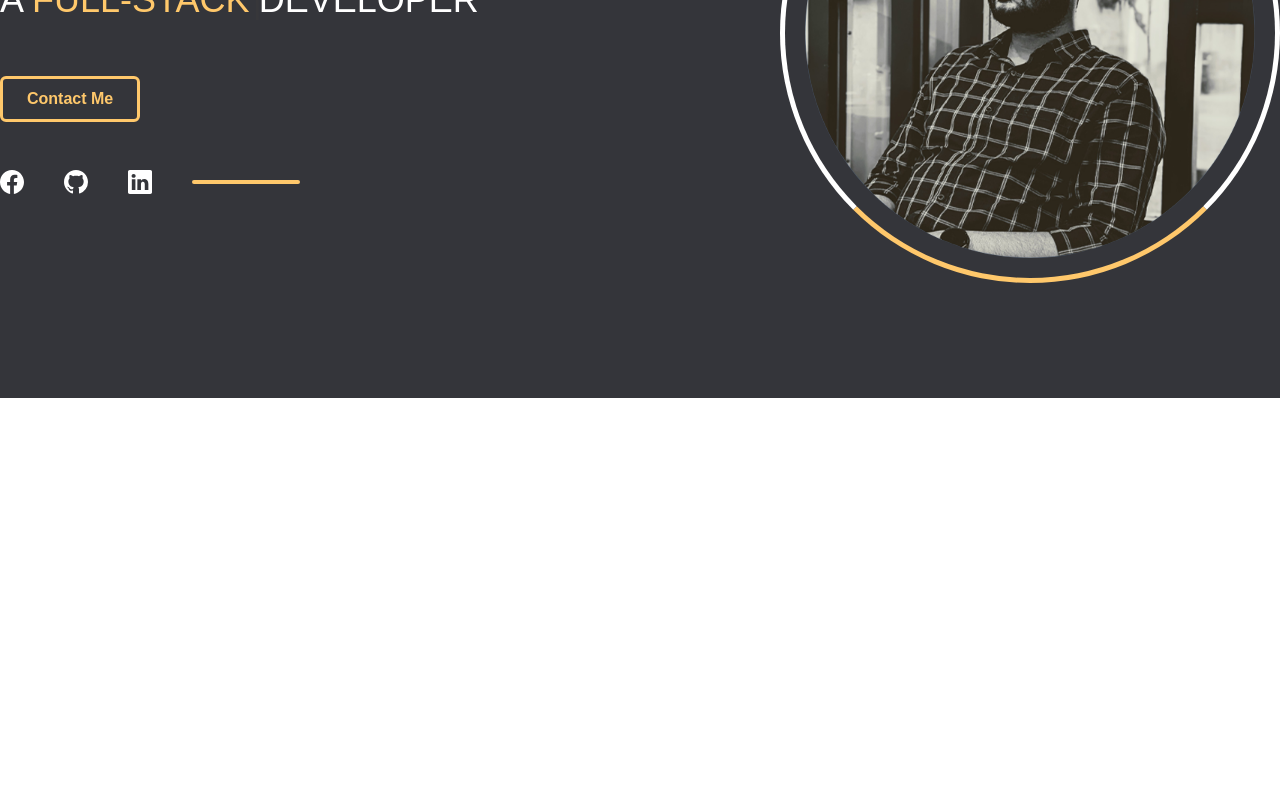
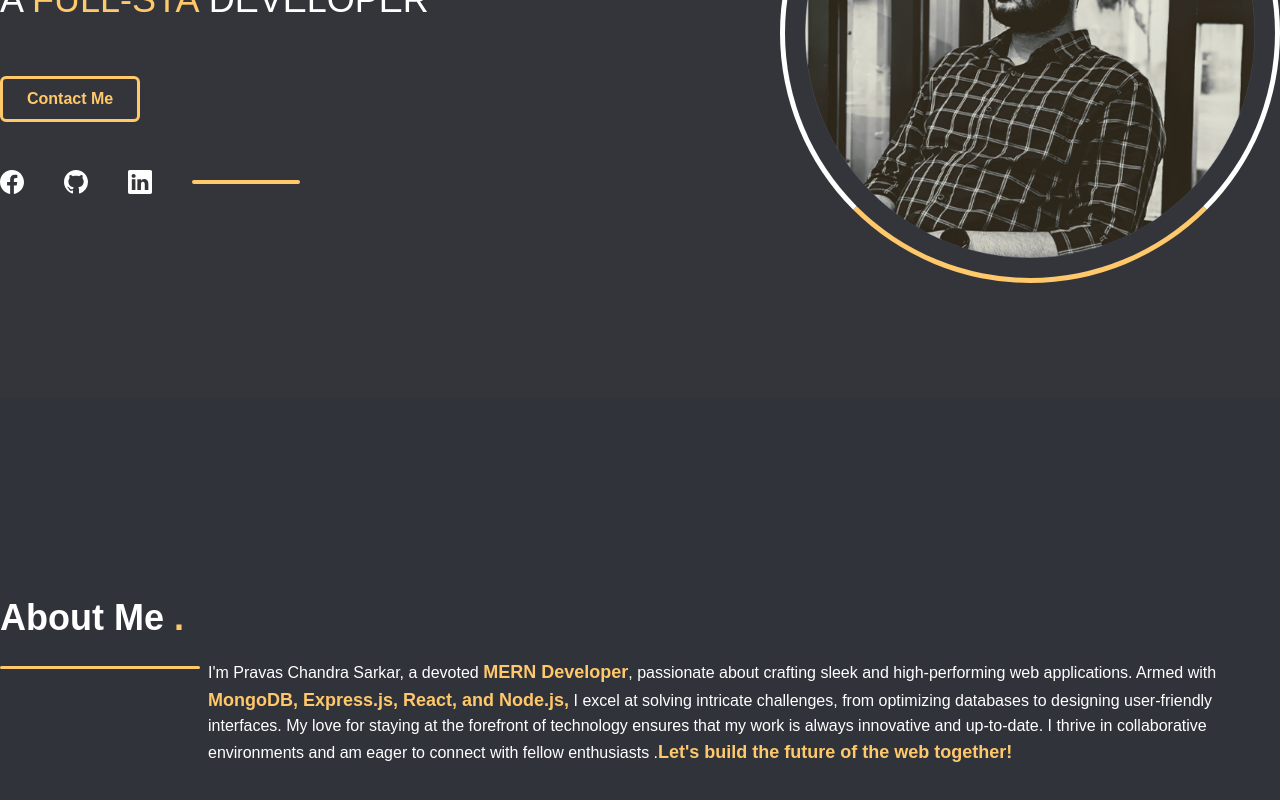
Before and after one commit to PravasTheDeveloper/Pravas_Chandra_Sarkar, a Next.js app: page / in a window 1280 px wide. Shown: the part 402-1202 px from the top of the page. Before the commit the page ends 800 px from the top, so only its background shows below. Built offline with nearby package versions, Linux system fonts and the light colour scheme; a web font is replaced by a local one.

Commit message:
Finished About Page

```diff
--- /dev/null
+++ b/components/About/AboutSection.jsx
@@ -0,0 +1,26 @@
+import React from 'react'
+
+function AboutSection() {
+    return (
+        <>
+            <div className='blue-bg py-[200px] text-white'>
+                <div className="container mx-auto">
+                    <div className='text-4xl font-semibold mb-5'>
+                        About Me <span className='text-yellow-color'>.</span>
+                    </div>
+                    <div className='w-full h-auto flex'>
+                        <div className='w-[200px] rounded-full h-[3px] bg-yellow-color mt-2 mr-2'>
+
+                        </div>
+                        <div className='flex-1'>
+                            I'm Pravas Chandra Sarkar, a devoted <span className='text-yellow-color font-semibold text-lg'>MERN Developer</span>, passionate about crafting sleek and high-performing web applications. Armed with <span className='text-yellow-color font-semibold text-lg'>MongoDB, Express.js, React, and Node.js,</span> I excel at solving intricate challenges, from optimizing databases to designing user-friendly interfaces.
+                            My love for staying at the forefront of technology ensures that my work is always innovative and up-to-date. I thrive in collaborative environments and am eager to connect with fellow enthusiasts .<span className='text-yellow-color font-semibold text-lg'>Let's build the future of the web together!</span>
+                        </div>
+                    </div>
+                </div>
+            </div>
+        </>
+    )
+}
+
+export default AboutSection
--- a/src/pages/index.js
+++ b/src/pages/index.js
@@ -1,3 +1,4 @@
+import AboutSection from "../../components/About/AboutSection";
 import HomePage from "../../components/HeroHome/HomePage";
 
 export default function Home() {
@@ -5,6 +6,8 @@ export default function Home() {
     <>
       <main>
         <HomePage />
+        <AboutSection />
+
       </main>
     </>
   )
--- a/src/styles/globals.css
+++ b/src/styles/globals.css
@@ -29,6 +29,10 @@ body {
   color: rgb(151, 152, 154);
 }
 
+.blue-bg {
+  background-color: rgb(49, 51, 59)
+}
+
 .Hero_Section_Image {
   border-top: 5px solid rgb(255, 200, 107);
   border-bottom: 5px solid rgb(255, 200, 107);
@@ -47,3 +51,25 @@ body {
 .Icon_hover:hover {
   color: rgb(255, 200, 107);
 }
+
+::-webkit-scrollbar {
+  width: 8px;
+  border-radius: 100px;
+}
+
+/* Track */
+::-webkit-scrollbar-track {
+  background: rgb(151, 152, 154);
+}
+
+/* Handle */
+::-webkit-scrollbar-thumb {
+  background-color: rgb(255, 200, 107);
+  border-radius: 100px;
+}
+
+/* Handle on hover */
+::-webkit-scrollbar-thumb:hover {
+  background: #555;
+  border-radius: 100px;
+}
```
